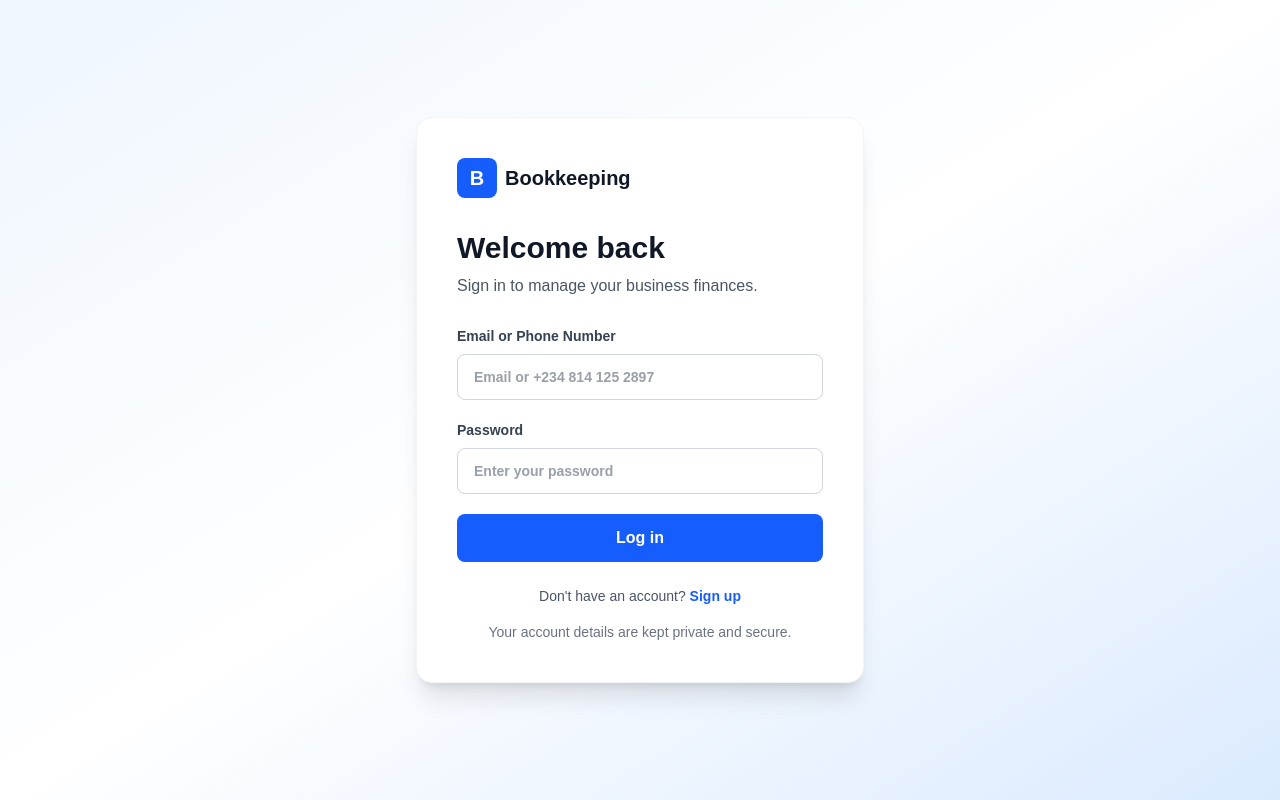
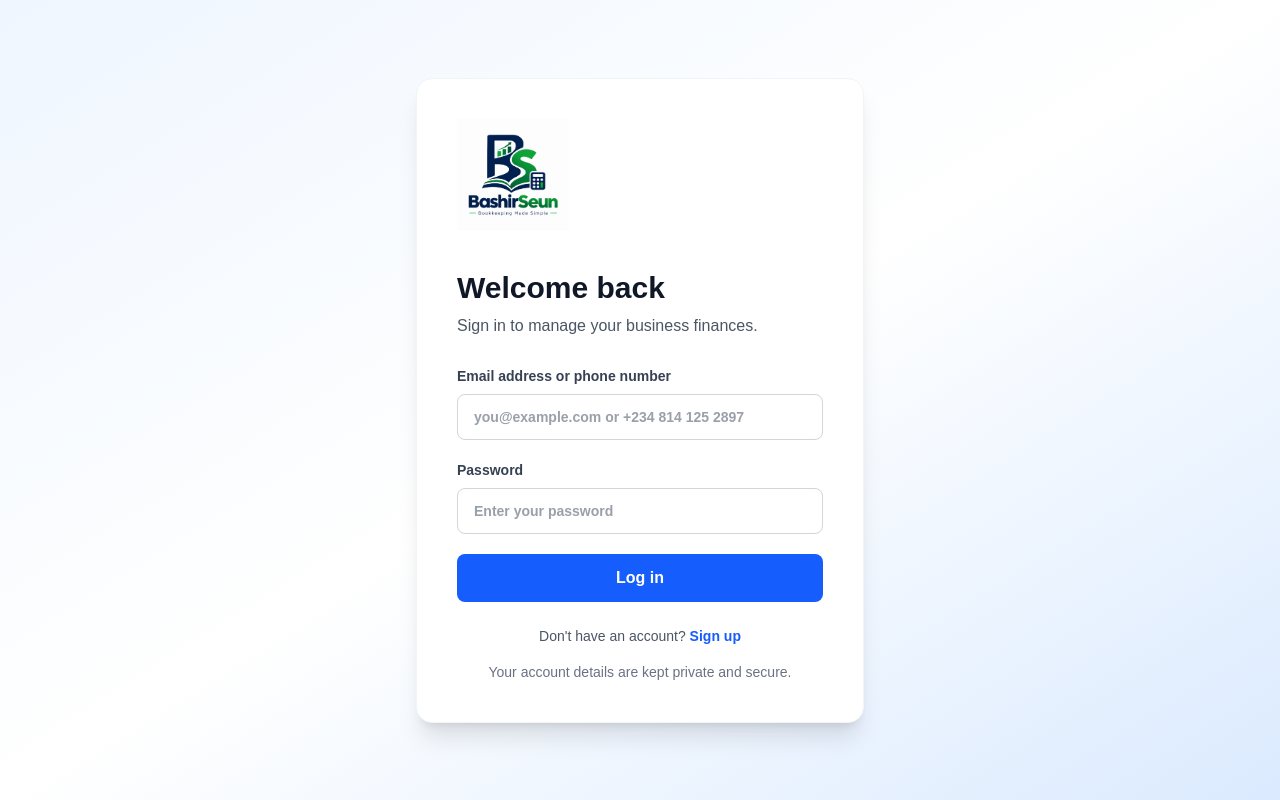
Before and after one commit to Tobaseun1/Book-keeping-, a React (Vite) app: page /login in a window 1280 px wide. Built offline with nearby package versions, Linux system fonts and the light colour scheme.

Commit message:
Update BasirSeun branding and login

```diff
--- a/index.html
+++ b/index.html
@@ -2,9 +2,9 @@
 <html lang="en">
   <head>
     <meta charset="UTF-8" />
-    <link rel="icon" type="image/svg+xml" href="/favicon.svg" />
+    <link rel="icon" type="image/png" href="/Basir.png" />
     <meta name="viewport" content="width=device-width, initial-scale=1.0" />
-    <title>my-react-app</title>
+    <title>BasirSeun</title>
   </head>
   <body>
     <div id="root"></div>
--- a/src/Components/Footer.jsx
+++ b/src/Components/Footer.jsx
@@ -9,9 +9,9 @@ function Footer() {
 
 
                     <div>
-                        <h2 className="text-2xl font-bold text-blue-400">
-                            Bookkeeping
-                        </h2>
+                        <Link to="/" aria-label="Go to the BasirSeun home page">
+                            <img src="/Basir.png" alt="BasirSeun" className="h-28 w-auto rounded-lg bg-white object-contain" />
+                        </Link>
 
                         <p className="text-gray-400 mt-4 max-w-sm">
                             A simple way to track your business income, expenses and
@@ -65,7 +65,7 @@ function Footer() {
 
 
                 <div className="border-t border-gray-700 mt-10 pt-6 text-center text-gray-500">
-                    © 2026 Bookkeeping. All rights reserved.
+                    © 2026 BasirSeun. All rights reserved.
                 </div>
 
             </div>
--- a/src/Components/Navbar.jsx
+++ b/src/Components/Navbar.jsx
@@ -22,7 +22,7 @@ function Navbar() {
                     <img
                         src="/Basir.png"
                         alt="BasirSeun"
-                        className="h-12 w-auto object-contain"
+                        className="h-20 md:h-24 w-auto object-contain"
                     />
                 </Link>
 
--- a/src/Pages/Categories.jsx
+++ b/src/Pages/Categories.jsx
@@ -91,9 +91,9 @@ function Categories() {
             <aside className="hidden md:flex w-64 bg-white border-r border-gray-200 min-h-screen flex-col">
 
                 <div className="p-6 border-b border-gray-200">
-                    <h1 className="text-2xl font-bold text-blue-600">
-                        Bookkeeping
-                    </h1>
+                    <a href="/" aria-label="Go to the BasirSeun home page">
+                        <img src="/Basir.png" alt="BasirSeun" className="h-24 w-full object-contain" />
+                    </a>
 
                     <p className="text-xs text-gray-500 mt-1">
                         Simple financial management
--- a/src/Pages/Dashboard.jsx
+++ b/src/Pages/Dashboard.jsx
@@ -465,10 +465,9 @@ function Dashboard() {
             ========================= */}
 
             <aside className="fixed left-0 top-0 h-screen w-64 bg-white shadow-md p-6">
-
-                <h1 className="text-2xl font-bold text-blue-600 mb-8">
-                    Bookkeeping
-                </h1>
+                <a href="/" aria-label="Go to the BasirSeun home page">
+                    <img src="/Basir.png" alt="BasirSeun" className="mb-6 h-24 w-full object-contain" />
+                </a>
 
                 <nav className="space-y-4">
 
--- a/src/Pages/Login.jsx
+++ b/src/Pages/Login.jsx
@@ -3,130 +3,61 @@ import { Link, useNavigate } from "react-router-dom";
 
 function Login() {
     const navigate = useNavigate();
-
     const [contact, setContact] = useState("");
     const [password, setPassword] = useState("");
     const [error, setError] = useState("");
 
     function handleSubmit(event) {
         event.preventDefault();
+        const value = contact.trim();
+        const digits = value.replace(/\D/g, "");
+        const isEmail = /^[^\s@]+@[^\s@]+\.[^\s@]+$/.test(value);
+        const isPhone = digits.length >= 10 && digits.length <= 15;
+        const savedUser = JSON.parse(localStorage.getItem("bookkeepingUser"));
 
-        const value = contact.trim();
-
-        const savedUser = JSON.parse(
-            localStorage.getItem("bookkeepingUser")
-        );
-
+        if (!isEmail && !isPhone) {
+            setError("Enter a valid email address or phone number.");
+            return;
+        }
         if (!savedUser) {
             setError("No account found. Please sign up first.");
             return;
         }
-
         if (value !== savedUser.contact) {
             setError("Email or phone number is incorrect.");
             return;
         }
-
         if (password.length < 6) {
             setError("Your password must be at least 6 characters.");
             return;
         }
 
-        // Keep the user logged in on this browser
-        localStorage.setItem(
-            "bookkeepingUser",
-            JSON.stringify(savedUser)
-        );
-
+        localStorage.setItem("bookkeepingUser", JSON.stringify(savedUser));
         navigate("/dashboard");
     }
 
     return (
         <main className="flex min-h-screen items-center justify-center bg-gradient-to-br from-blue-50 via-white to-blue-100 px-6 py-12">
             <section className="w-full max-w-md rounded-2xl border border-gray-100 bg-white p-8 shadow-xl md:p-10">
-
-                <Link
-                    to="/"
-                    className="inline-flex items-center gap-2 text-xl font-bold text-gray-900"
-                >
-                    <span className="flex h-10 w-10 items-center justify-center rounded-lg bg-blue-600 text-white">
-                        B
-                    </span>
-
-                    Bookkeeping
+                <Link to="/" className="inline-flex">
+                    <img src="/Basir.png" alt="BasirSeun" className="h-28 w-auto object-contain" />
                 </Link>
-
-                <h1 className="mt-8 text-3xl font-bold text-gray-900">
-                    Welcome back
-                </h1>
-
-                <p className="mt-2 text-gray-600">
-                    Sign in to manage your business finances.
-                </p>
-
-                {error && (
-                    <div className="mt-6 rounded-lg border border-red-200 bg-red-50 px-4 py-3 text-sm text-red-700">
-                        {error}
-                    </div>
-                )}
-
-                <form
-                    onSubmit={handleSubmit}
-                    className="mt-7 space-y-5"
-                >
+                <h1 className="mt-8 text-3xl font-bold text-gray-900">Welcome back</h1>
+                <p className="mt-2 text-gray-600">Sign in to manage your business finances.</p>
+                {error && <div className="mt-6 rounded-lg border border-red-200 bg-red-50 px-4 py-3 text-sm text-red-700" role="alert">{error}</div>}
+                <form onSubmit={handleSubmit} className="mt-7 space-y-5">
                     <label className="block text-sm font-semibold text-gray-700">
-                        Email or Phone Number
-
-                        <input
-                            type="text"
-                            value={contact}
-                            onChange={(event) =>
-                                setContact(event.target.value)
-                            }
-                            placeholder="Email or +234 814 125 2897"
-                            required
-                            className="mt-2 w-full rounded-lg border border-gray-300 px-4 py-3 outline-none transition focus:border-blue-500 focus:ring-2 focus:ring-blue-100"
-                        />
+                        Email address or phone number
+                        <input type="text" inputMode="email" autoComplete="username" value={contact} onChange={(event) => { setContact(event.target.value); setError(""); }} placeholder="you@example.com or +234 814 125 2897" required className="mt-2 w-full rounded-lg border border-gray-300 px-4 py-3 outline-none transition focus:border-blue-500 focus:ring-2 focus:ring-blue-100" />
                     </label>
-
                     <label className="block text-sm font-semibold text-gray-700">
                         Password
-
-                        <input
-                            type="password"
-                            value={password}
-                            onChange={(event) =>
-                                setPassword(event.target.value)
-                            }
-                            placeholder="Enter your password"
-                            required
-                            className="mt-2 w-full rounded-lg border border-gray-300 px-4 py-3 outline-none transition focus:border-blue-500 focus:ring-2 focus:ring-blue-100"
-                        />
+                        <input type="password" autoComplete="current-password" value={password} onChange={(event) => setPassword(event.target.value)} placeholder="Enter your password" required className="mt-2 w-full rounded-lg border border-gray-300 px-4 py-3 outline-none transition focus:border-blue-500 focus:ring-2 focus:ring-blue-100" />
                     </label>
-
-                    <button
-                        type="submit"
-                        className="w-full rounded-lg bg-blue-600 px-6 py-3 font-semibold text-white transition hover:bg-blue-700"
-                    >
-                        Log in
-                    </button>
+                    <button type="submit" className="w-full rounded-lg bg-blue-600 px-6 py-3 font-semibold text-white transition hover:bg-blue-700">Log in</button>
                 </form>
-
-                <p className="mt-6 text-center text-sm text-gray-600">
-                    Don't have an account?{" "}
-
-                    <Link
-                        to="/signup"
-                        className="font-semibold text-blue-600 hover:text-blue-700"
-                    >
-                        Sign up
-                    </Link>
-                </p>
-
-                <p className="mt-4 text-center text-sm text-gray-500">
-                    Your account details are kept private and secure.
-                </p>
-
+                <p className="mt-6 text-center text-sm text-gray-600">Don't have an account? <Link to="/signup" className="font-semibold text-blue-600 hover:text-blue-700">Sign up</Link></p>
+                <p className="mt-4 text-center text-sm text-gray-500">Your account details are kept private and secure.</p>
             </section>
         </main>
     );
--- a/src/Pages/Reports.jsx
+++ b/src/Pages/Reports.jsx
@@ -97,9 +97,9 @@ function Reports() {
             <aside className="hidden md:flex w-64 bg-white border-r border-gray-200 min-h-screen flex-col">
 
                 <div className="p-6 border-b border-gray-200">
-                    <h1 className="text-2xl font-bold text-blue-600">
-                        Bookkeeping
-                    </h1>
+                    <a href="/" aria-label="Go to the BasirSeun home page">
+                        <img src="/Basir.png" alt="BasirSeun" className="h-24 w-full object-contain" />
+                    </a>
 
                     <p className="text-xs text-gray-500 mt-1">
                         Simple financial management
--- a/src/Pages/Settings.jsx
+++ b/src/Pages/Settings.jsx
@@ -41,9 +41,9 @@ function Settings() {
             <aside className="hidden md:flex w-64 bg-white border-r border-gray-200 min-h-screen flex-col">
 
                 <div className="p-6 border-b border-gray-200">
-                    <h1 className="text-2xl font-bold text-blue-600">
-                        Bookkeeping
-                    </h1>
+                    <a href="/" aria-label="Go to the BasirSeun home page">
+                        <img src="/Basir.png" alt="BasirSeun" className="h-24 w-full object-contain" />
+                    </a>
 
                     <p className="text-xs text-gray-500 mt-1">
                         Simple financial management
--- a/src/Pages/Transactions.jsx
+++ b/src/Pages/Transactions.jsx
@@ -61,9 +61,9 @@ function Transactions() {
             <aside className="hidden md:flex w-64 bg-white border-r border-gray-200 min-h-screen flex-col">
 
                 <div className="p-6 border-b border-gray-200">
-                    <h1 className="text-2xl font-bold text-blue-600">
-                        Bookkeeping
-                    </h1>
+                    <a href="/" aria-label="Go to the BasirSeun home page">
+                        <img src="/Basir.png" alt="BasirSeun" className="h-24 w-full object-contain" />
+                    </a>
 
                     <p className="text-xs text-gray-500 mt-1">
                         Simple financial management
```
Also changed, not shown: src/Pages/Home.jsx (line endings or trailing spaces).
